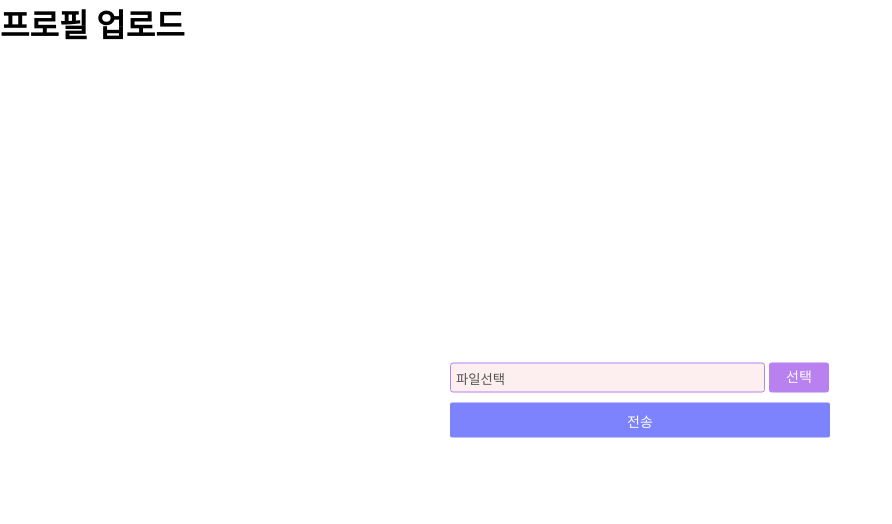
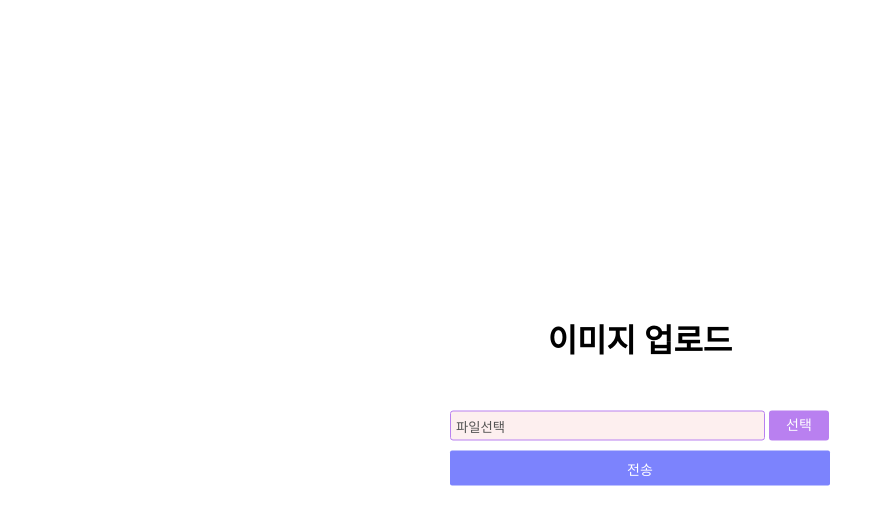
Before and after one commit to macjjuni/node-multer, a plain HTML site: page public/index.html in a window 1280 px wide. Shown: the whole page, without its empty margins (0-892 px from the left). Drawn offline with Linux system fonts and the light colour scheme.

```diff
--- a/public/index.html
+++ b/public/index.html
@@ -10,8 +10,9 @@
 <body>
     <div class="wrap">
 
-        <h1>프로필 업로드</h1>
+
         <div class="file-upload-wrap">
+            <h1 class="title">이미지 업로드</h1>
             <form action="/upload/profile" enctype="multipart/form-data" method="post">
                 <input type="file" name="profile" id="upload-input" accept="image/gif, image/jpeg, image/png, image/webp" /> <!-- inpute[type="file"] -->
                     <input class="upload-name" value="파일선택" disabled="disabled"> <!-- 텍스트 박스 -->
--- a/public/style.css
+++ b/public/style.css
@@ -4,6 +4,11 @@
     position: relative;
     width: 100vw;
     height: 100vh;
+}
+
+.title{
+    text-align: center;
+    margin-bottom: 50px;
 }
 
 .file-upload-wrap{
--- a/www.js
+++ b/www.js
@@ -8,6 +8,7 @@ const port = 9090;
 
 app.use(express.static(path.join(__dirname, '/public')));
 app.get('/', (req, res)=>{ res.sendFile(path.join(__dirname), '/index.html'); })
+
 
 //file upload
 app.post('/upload/profile', fileUpload);
```
Also changed, not shown: uploads/fileUpload.js (+7 -4 lines), 2 other files.
